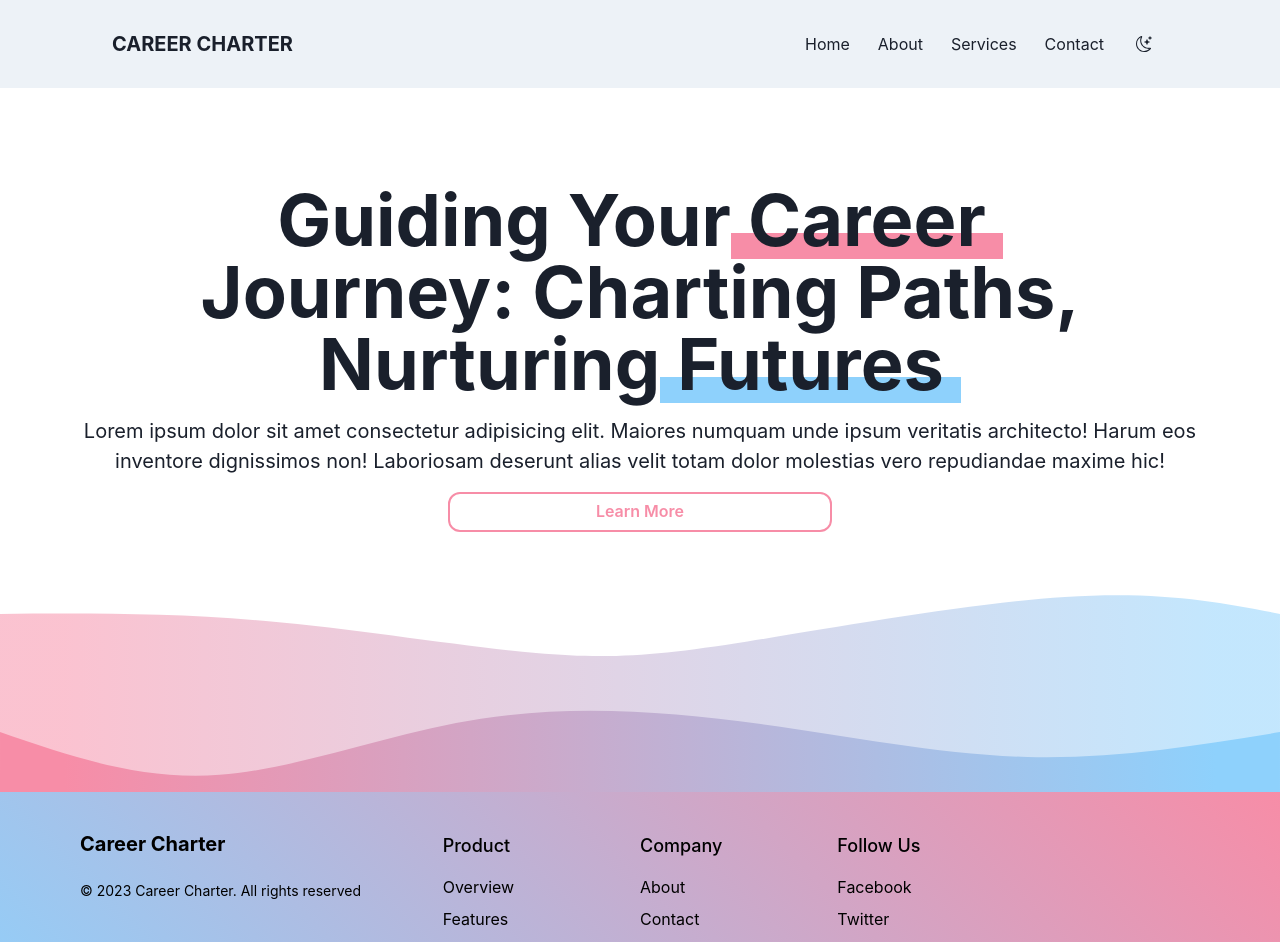
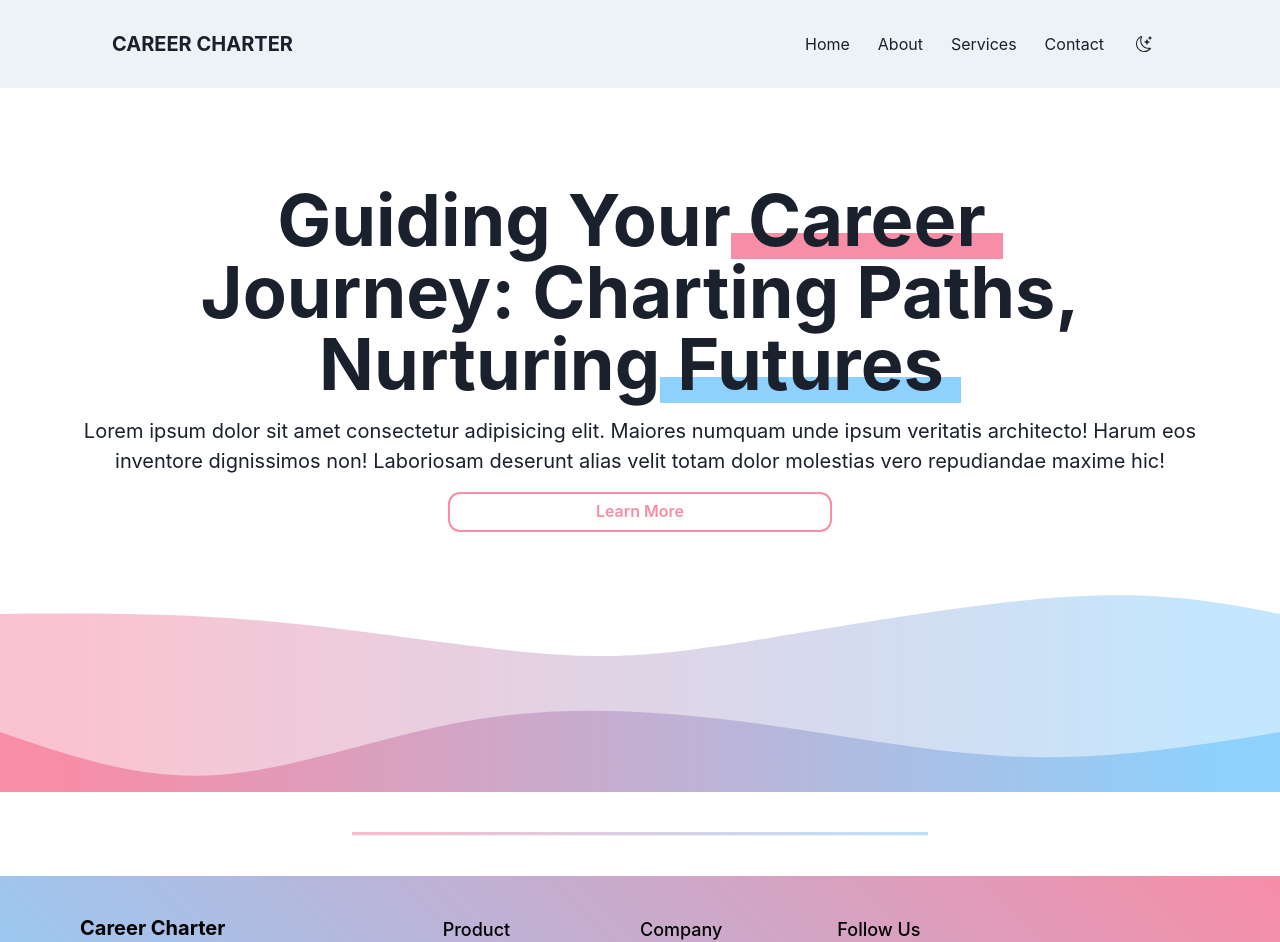
Before and after one commit to pranavsoni1101/CareerCharter, a Next.js app: page / in a window 1280 px wide. Shown: the top 942 px of the page. Built offline with nearby package versions, Linux system fonts and the light colour scheme.

Commit message:
Added a divider in the footer section

```diff
--- a/components/Layout/Footer/Footer.tsx
+++ b/components/Layout/Footer/Footer.tsx
@@ -5,6 +5,7 @@ import { ReactNode } from 'react'
 import {
   Box,
   Container,
+  Divider,
   Heading,
   SimpleGrid,
   Stack,
@@ -22,6 +23,14 @@ const ListHeader = ({ children }: { children: ReactNode }) => {
 
 const Footer = () => {
   return (
+    <>
+      <Divider
+        h = "3px"
+        w = "xl"
+        m = "2.5em auto"
+        backgroundImage="linear-gradient(45deg, #F78DA7, #8ED1FC)"
+
+      />
       <Box
         backgroundImage="linear-gradient(45deg, #8ED1FC, #F78DA7)"
         color={useColorModeValue('gray.700', 'gray.200')}
@@ -88,6 +97,7 @@ const Footer = () => {
           </SimpleGrid>
         </Container>
       </Box>
+    </>
   )
 }
 
```
Lines whose indentation alone changed are shown as unchanged.
